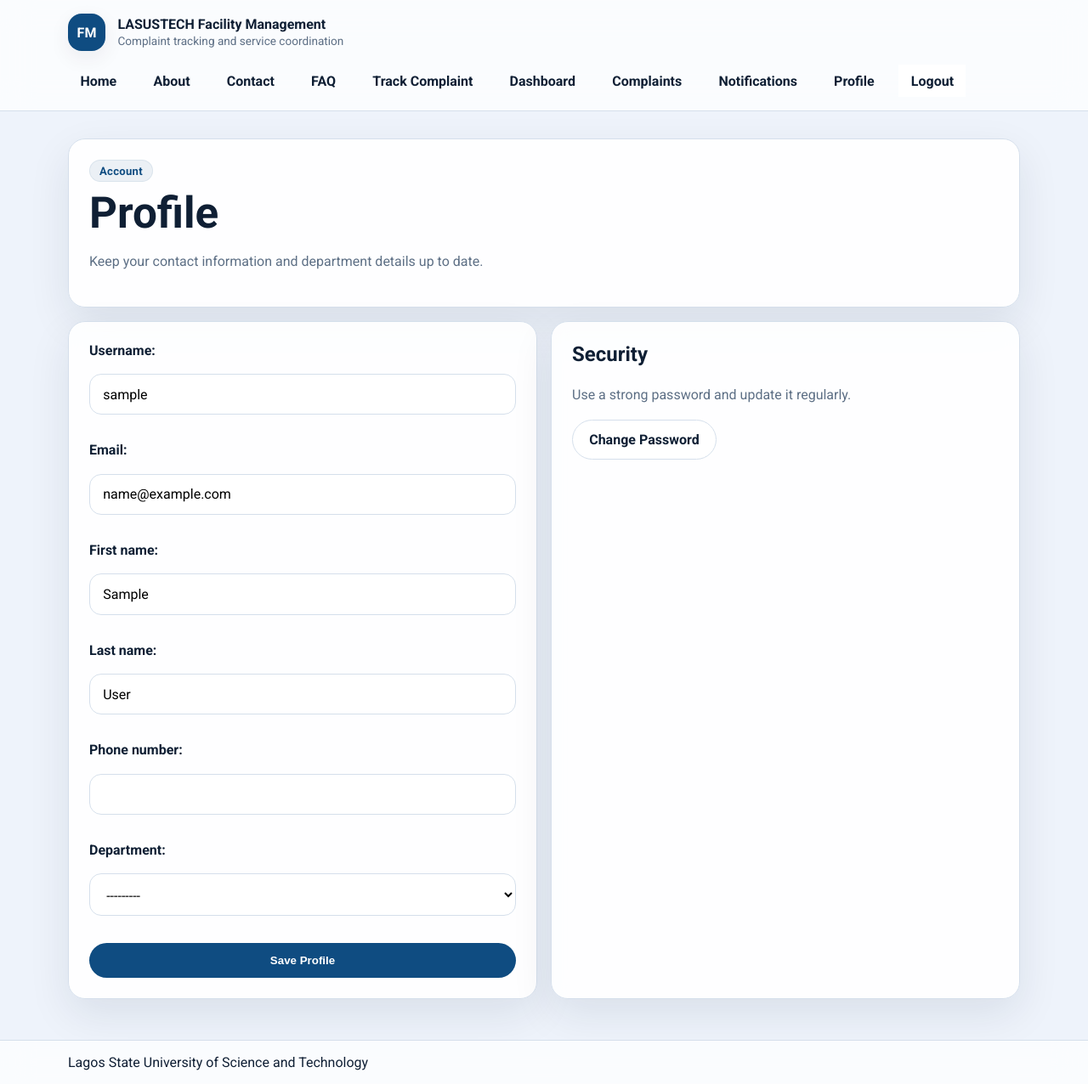
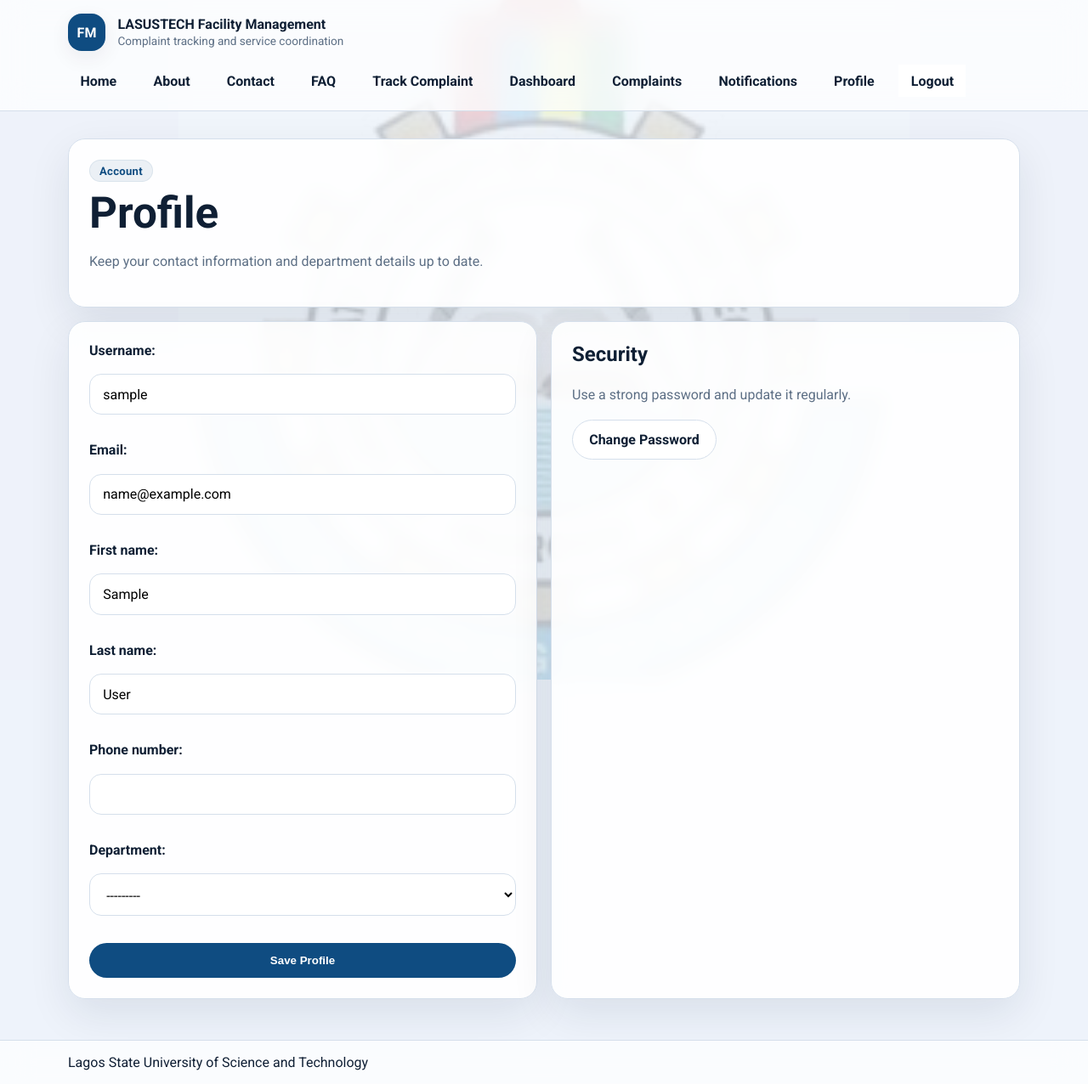
Before and after one commit to DocHoax/university_facility_management, a Django app: page /accounts/profile/ in a window 1280 px wide. Shown: the whole page at 85% size. Run offline with Django 5.2, Linux system fonts and the light colour scheme; the visitor is signed in with stand-in values (Sample User, id 1).

Commit message:
Add LASUSTECH watermark SVG and logo image
- Introduced a new SVG file for the LASUSTECH watermark, featuring detailed design elements including rings, text paths, and color schemes representative of the institution.
- Added a JPEG logo image for LASUSTECH, enhancing the visual branding assets available for use in various applications.

Co-authored-by: Copilot <copilot@github.com>

```diff
--- a/static/css/style.css
+++ b/static/css/style.css
@@ -35,6 +35,20 @@ body {
     background: var(--bg);
     color: var(--text);
     min-height: 100vh;
+    position: relative;
+}
+
+.page-fade {
+    position: fixed;
+    inset: 0;
+    z-index: 0;
+    pointer-events: none;
+    background-color: rgba(238, 243, 251, 0.72);
+    background-image: url("/static/images/lasustech_logo.jpg");
+    background-repeat: no-repeat;
+    background-position: center 44%;
+    background-size: min(74vw, 860px);
+    opacity: 0.16;
 }
 
 a {
@@ -50,6 +64,8 @@ a:hover {
     min-height: 100vh;
     display: flex;
     flex-direction: column;
+    position: relative;
+    z-index: 1;
 }
 
 .site-header,
--- a/templates/base.html
+++ b/templates/base.html
@@ -5,9 +5,10 @@
     <meta charset="UTF-8">
     <meta name="viewport" content="width=device-width, initial-scale=1.0">
     <title>{% block title %}University Facility Management System{% endblock %}</title>
-    <link rel="stylesheet" href="{% static 'css/style.css' %}?v=20260429-roboto">
+    <link rel="stylesheet" href="{% static 'css/style.css' %}?v=20260429-watermark-bitmap">
 </head>
 <body>
+    <div class="page-fade" aria-hidden="true"></div>
     <div class="site-shell">
         <header class="site-header">
             <div class="navbar">
```
Also changed, not shown: lasustech_logo.jpg (added), static/images/lasustech-watermark.svg (added), static/images/lasustech_logo.jpg (added).
